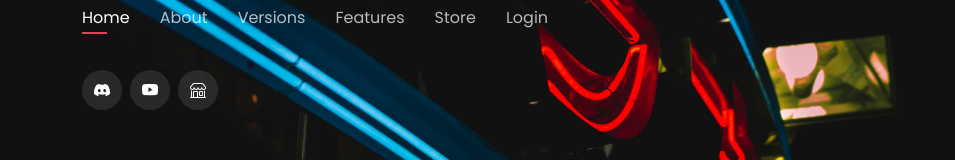
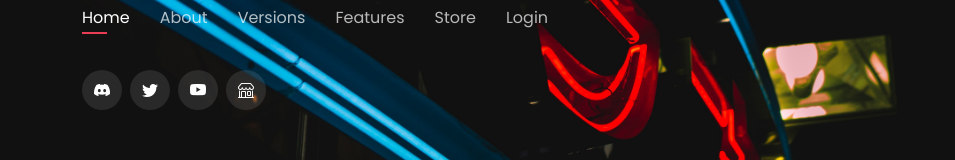
Before and after one commit to notsnakesilent/Katana-Website, a plain HTML site: page index.html in a window 1280 px wide. Shown: the part 412-572 px from the top of the page, without its empty margins (0-955 px from the left). Drawn offline with nearby package versions, Linux system fonts and the light colour scheme.

Commit message:
Update index.html

```diff
--- a/index.html
+++ b/index.html
@@ -62,6 +62,7 @@
 
       <div class="social-links">
         <a href="https://discord.gg/U3jRuBJesu" class="twitter"><i class="bi bi-discord"></i></a>
+	<a href="https://twitter.com/katanaindus" class="twitter"><i class="bi bi-twitter"></i></a>
         <a href="https://www.youtube.com/c/snakesilent" class="facebook"><i class="bi bi-youtube"></i></a>
         <a href="https://katanasolutions.sellix.io" class="instagram"><i class="bi bi-shop"></i></a>
       </div>
```
